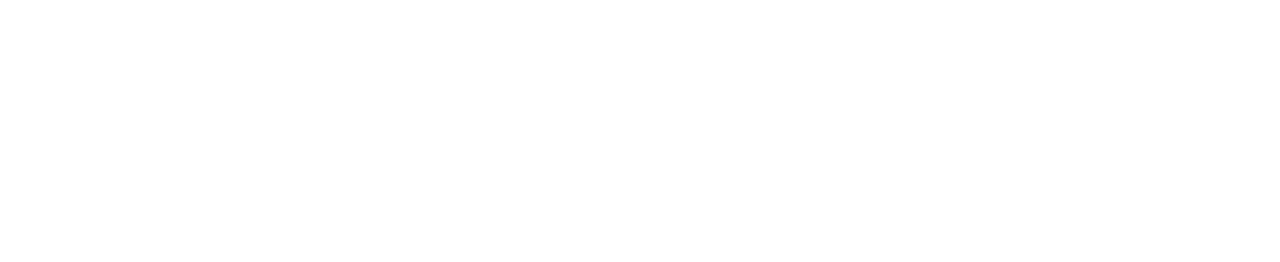
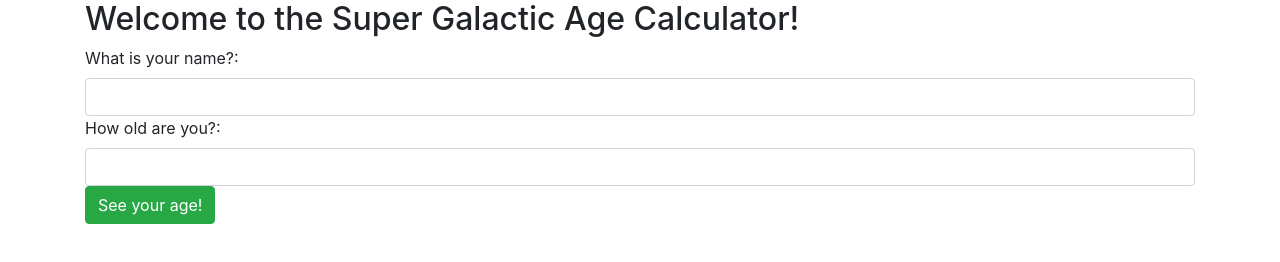
Before and after one commit to glenbuck503/space-age, a website built with webpack: page src/index.html in a window 1280 px wide. Built offline with nearby package versions, Linux system fonts and the light colour scheme.

Commit message:
start UI

```diff
--- a/src/index.html
+++ b/src/index.html
@@ -1,9 +1,18 @@
 <!DOCTYPE html>
 <html lang="en-US">
   <head>
-    <title></title>
+    <title>Space Age</title>
   </head>
 <body>
-
+  <div class="container">
+    <h2>Welcome to the Super Galactic Age Calculator!</h2>
+    <form id="user">
+      <label for="inputName">What is your name?:</label>
+      <input id="inputName" class="form-control" type="text" required/>
+      <label for="inputAge">How old are you?:</label>
+      <input id="inputAge" class="form-control" type="number" required/>
+      <button type="submit" class="btn btn-success">See your age!</button>
+    </form>
+  </div>
 </body>
 </html>
--- a/src/js/space.js
+++ b/src/js/space.js
@@ -55,5 +55,4 @@ export default class Person {
     let jupiterExpLife = Math.floor(yearsLeft / 11.86);
     return jupiterExpLife;
   }
-
 }
```
